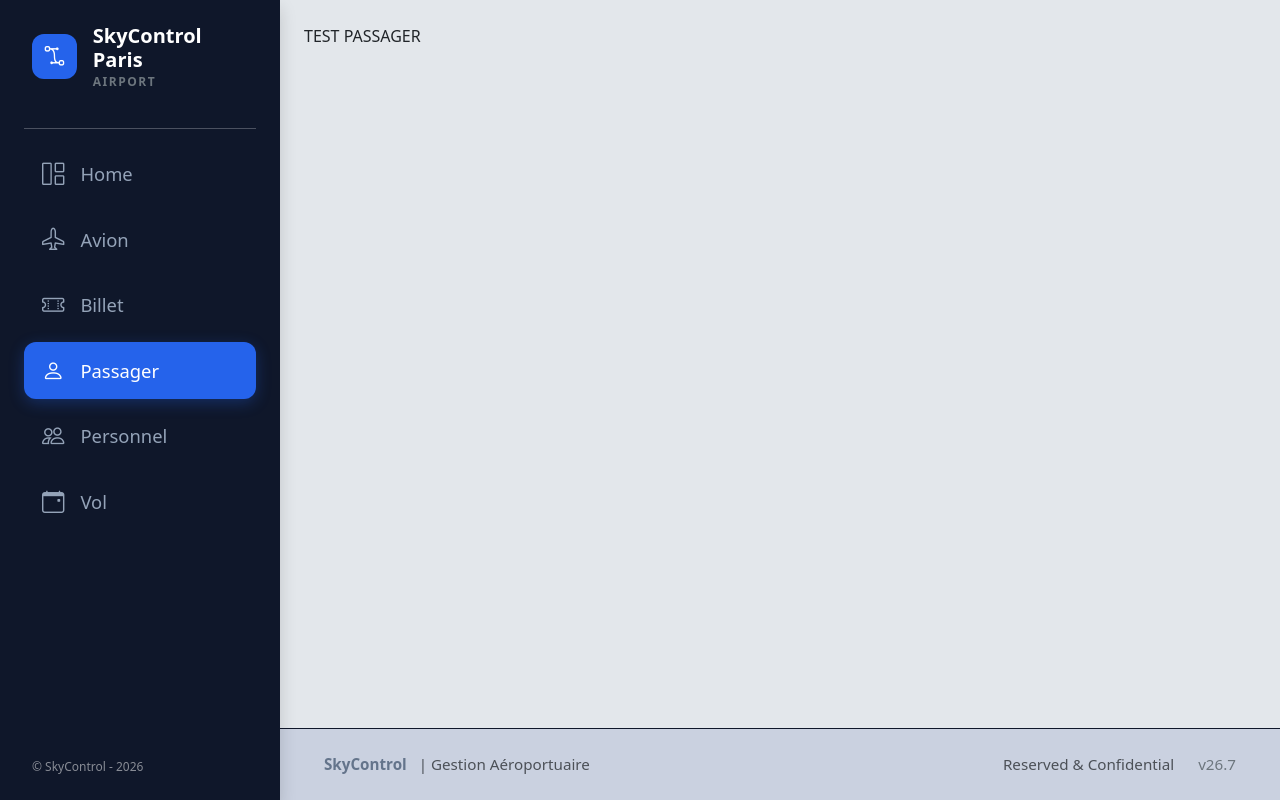
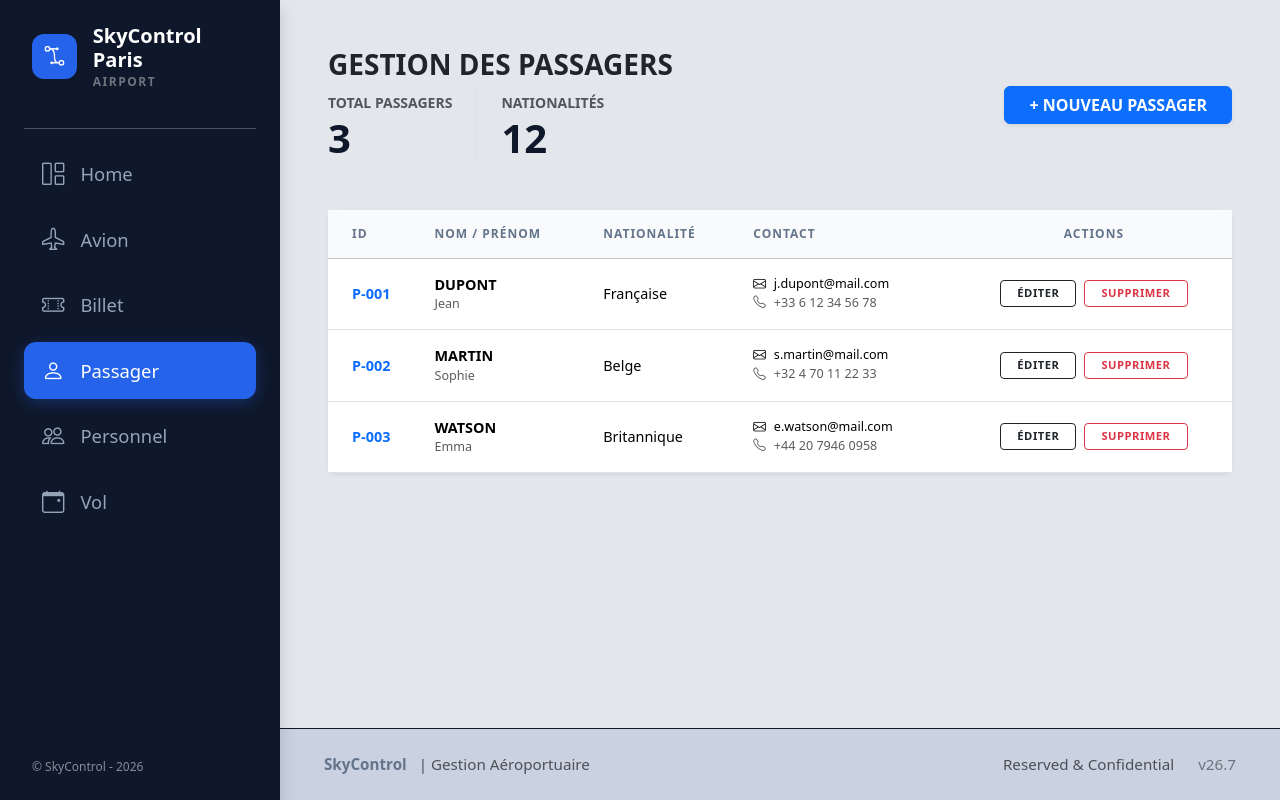
Before and after one commit to Palouziii/SkyControl, a React (Vite) app: page /Passager in a window 1280 px wide. Built offline with nearby package versions, Linux system fonts and the light colour scheme.

Commit message:
+ Style page Passager

```diff
--- a/src/components/Passager/PassagerCard.jsx
+++ b/src/components/Passager/PassagerCard.jsx
@@ -0,0 +1,111 @@
+import { useState } from "react";
+import "../../css/PassagerCard.css";
+
+export default function PassagerCard() {
+  const [showAdd, setShowAdd] = useState(false);
+
+  // Données fictives basées sur ton MCD
+  const [passagers] = useState([
+    { id: "P-001", nom: "Dupont", prenom: "Jean", nationalite: "Française", mail: "j.dupont@mail.com", tel: "+33 6 12 34 56 78" },
+    { id: "P-002", nom: "Martin", prenom: "Sophie", nationalite: "Belge", mail: "s.martin@mail.com", tel: "+32 4 70 11 22 33" },
+    { id: "P-003", nom: "Watson", prenom: "Emma", nationalite: "Britannique", mail: "e.watson@mail.com", tel: "+44 20 7946 0958" },
+  ]);
+
+  return (
+    <div className="container-fluid p-4">
+      {/* Header avec Statistique Simple */}
+      <header className="d-flex justify-content-between align-items-center mb-5">
+        <div>
+          <h1 className="h3 fw-bold text-uppercase">Gestion des Passagers</h1>
+          <div className="d-flex gap-4 mt-2">
+             <div className="stat-simple">
+                <span className="text-muted small text-uppercase fw-bold">Total Passagers</span>
+                <p className="h4 fw-black mb-0">{passagers.length}</p>
+             </div>
+             <div className="stat-simple border-start ps-4">
+                <span className="text-muted small text-uppercase fw-bold">Nationalités</span>
+                <p className="h4 fw-black mb-0">12</p>
+             </div>
+          </div>
+        </div>
+        <button
+          className={`btn ${showAdd ? 'btn-secondary' : 'btn-primary'} px-4 fw-bold shadow-sm`}
+          onClick={() => setShowAdd(!showAdd)}
+        >
+          {showAdd ? "ANNULER" : "+ NOUVEAU PASSAGER"}
+        </button>
+      </header>
+
+      {/* Formulaire d'ajout (Apparaît au clic) */}
+      {showAdd && (
+        <div className="card shadow-sm mb-5 border-0 animate__animated animate__fadeIn">
+          <div className="card-header bg-dark text-white fw-bold">ENREGISTRER UN PASSAGER</div>
+          <div className="card-body p-4">
+            <form className="row g-3">
+              <div className="col-md-4">
+                <label className="form-label small fw-bold">NOM</label>
+                <input type="text" className="form-control" placeholder="Nom du passager" />
+              </div>
+              <div className="col-md-4">
+                <label className="form-label small fw-bold">PRÉNOM</label>
+                <input type="text" className="form-control" placeholder="Prénom" />
+              </div>
+              <div className="col-md-4">
+                <label className="form-label small fw-bold">NATIONALITÉ</label>
+                <input type="text" className="form-control" placeholder="Ex: Française" />
+              </div>
+              <div className="col-md-6">
+                <label className="form-label small fw-bold">E-MAIL</label>
+                <input type="email" className="form-control" placeholder="adresse@mail.com" />
+              </div>
+              <div className="col-md-4">
+                <label className="form-label small fw-bold">TÉLÉPHONE</label>
+                <input type="tel" className="form-control" placeholder="+33..." />
+              </div>
+              <div className="col-md-2 d-flex align-items-end">
+                <button type="submit" className="btn btn-success w-100 fw-bold">VALIDER</button>
+              </div>
+            </form>
+          </div>
+        </div>
+      )}
+
+      {/* Tableau des Passagers */}
+      <div className="card border-0 shadow-sm rounded-3">
+        <div className="table-responsive">
+          <table className="table table-hover align-middle mb-0">
+            <thead className="table-light">
+              <tr>
+                <th className="ps-4">ID</th>
+                <th>NOM / PRÉNOM</th>
+                <th>NATIONALITÉ</th>
+                <th>CONTACT</th>
+                <th className="text-center">ACTIONS</th>
+              </tr>
+            </thead>
+            <tbody>
+              {passagers.map((p) => (
+                <tr key={p.id}>
+                  <td className="ps-4 fw-bold text-primary">{p.id}</td>
+                  <td>
+                    <div className="fw-bold">{p.nom.toUpperCase()}</div>
+                    <div className="text-muted small">{p.prenom}</div>
+                  </td>
+                  <td>{p.nationalite}</td>
+                  <td>
+                    <div className="small"><i className="bi bi-envelope me-2"></i>{p.mail}</div>
+                    <div className="small text-muted"><i className="bi bi-telephone me-2"></i>{p.tel}</div>
+                  </td>
+                  <td className="text-center">
+                    <button className="btn btn-outline-dark btn-sm fw-bold me-2 px-3">ÉDITER</button>
+                    <button className="btn btn-outline-danger btn-sm fw-bold px-3">SUPPRIMER</button>
+                  </td>
+                </tr>
+              ))}
+            </tbody>
+          </table>
+        </div>
+      </div>
+    </div>
+  );
+}
--- /dev/null
+++ b/src/css/PassagerCard.css
@@ -0,0 +1,44 @@
+/* src/css/Passager.css */
+
+.fw-black {
+    font-weight: 900;
+}
+
+.stat-simple .h4 {
+    color: #0f172a;
+}
+
+/* Style de la table similaire à Avion/Billet */
+.table thead th {
+    font-size: 0.75rem;
+    letter-spacing: 1px;
+    color: #64748b;
+    border-top: none;
+    padding: 15px 10px;
+}
+
+.table tbody td {
+    padding: 15px 10px;
+    font-size: 0.9rem;
+}
+
+/* Boutons d'action */
+.btn-outline-dark, .btn-outline-danger {
+    font-size: 0.7rem;
+    border-width: 1px;
+}
+
+/* Animation */
+.animate__fadeIn {
+    animation: fadeIn 0.3s ease-in;
+}
+
+@keyframes fadeIn {
+    from { opacity: 0; transform: translateY(-10px); }
+    to { opacity: 1; transform: translateY(0); }
+}
+
+.form-control, .form-select {
+    border-radius: 8px;
+    padding: 10px;
+}
--- a/src/pages/Passager.jsx
+++ b/src/pages/Passager.jsx
@@ -1,5 +1,9 @@
-export default function Passager(){
-    return(
-        <div>TEST PASSAGER</div>
-    )
+import PassagerCard from "../components/Passager/PassagerCard";
+
+export default function Passager() {
+  return (
+    <div>
+      <PassagerCard />
+    </div>
+  );
 }
```
